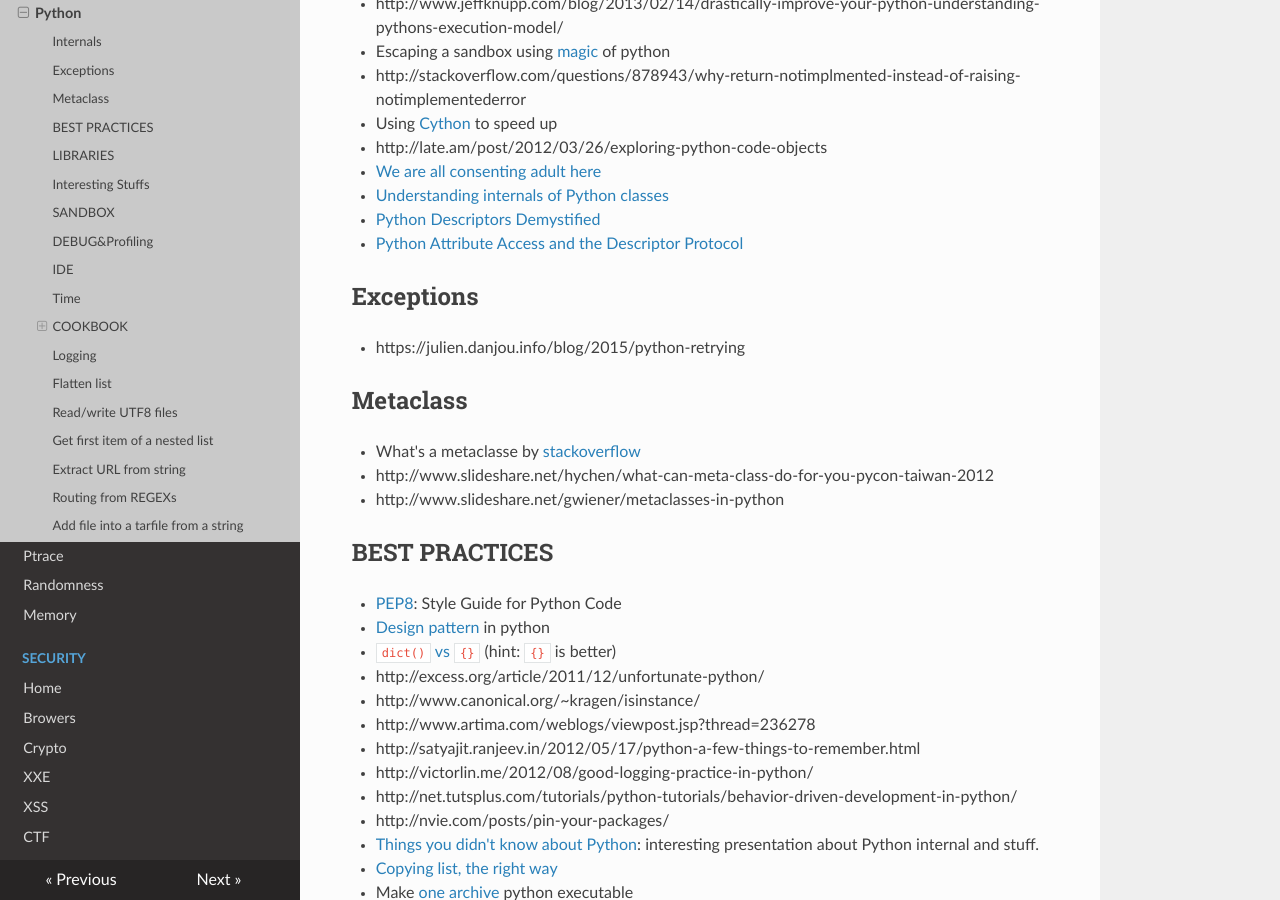
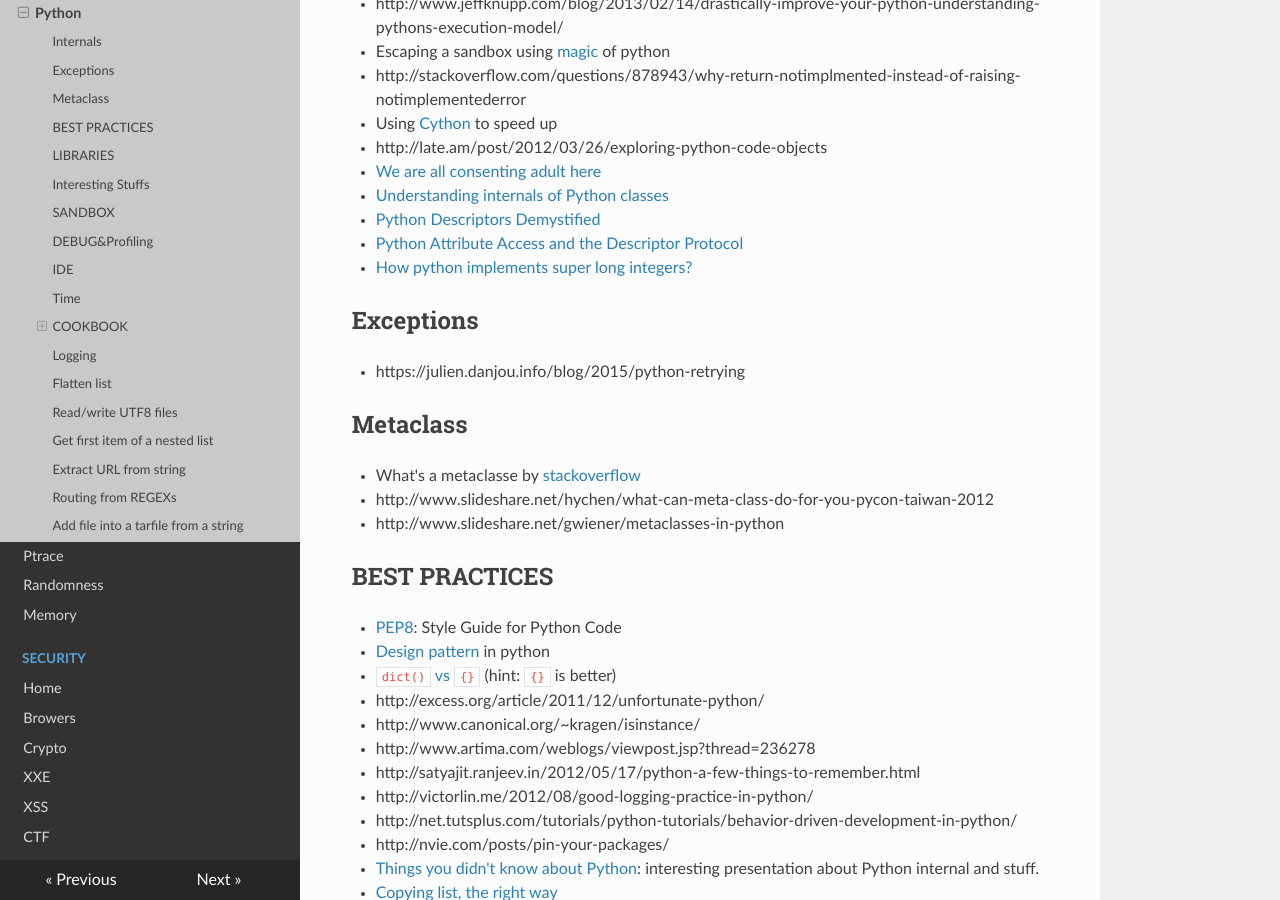
Before and after one commit to gipi/low-level, an MkDocs documentation site: the page built from docs/languages/python.md, in a window 1280 px wide and 900 px high, scrolled down 993 px. Built offline with MkDocs 1.6.1, drawn with Linux system fonts in a browser that asks for light colours; nearby versions of some CDN libraries; old or Windows-style settings are respelled for this version of MkDocs.

Commit message:
Update python.md

```diff
--- a/docs/languages/python.md
+++ b/docs/languages/python.md
@@ -42,6 +42,7 @@
  - [Understanding internals of Python classes](https://rushter.com/blog/python-class-internals/)
  - [Python Descriptors Demystified](https://nbviewer.jupyter.org/urls/gist.github.com/ChrisBeaumont/5758381/raw/descriptor_writeup.ipynb)
  - [Python Attribute Access and the Descriptor Protocol](https://amir.rachum.com/blog/2019/10/16/descriptors/)
+ - [How python implements super long integers?](https://arpitbhayani.me/blogs/super-long-integers)
 
 ## Exceptions
 
```
